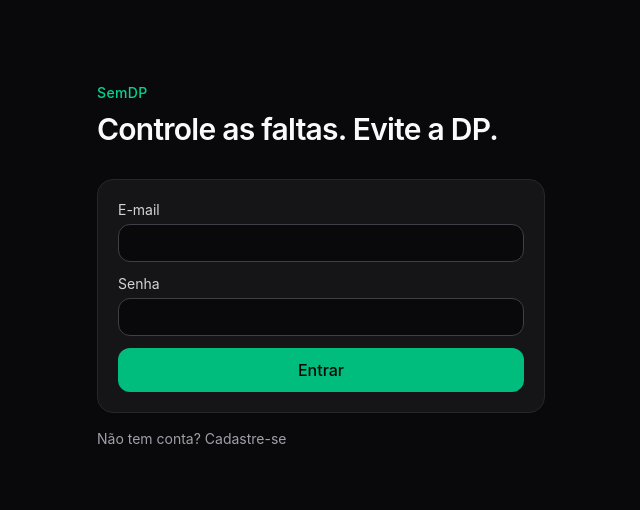
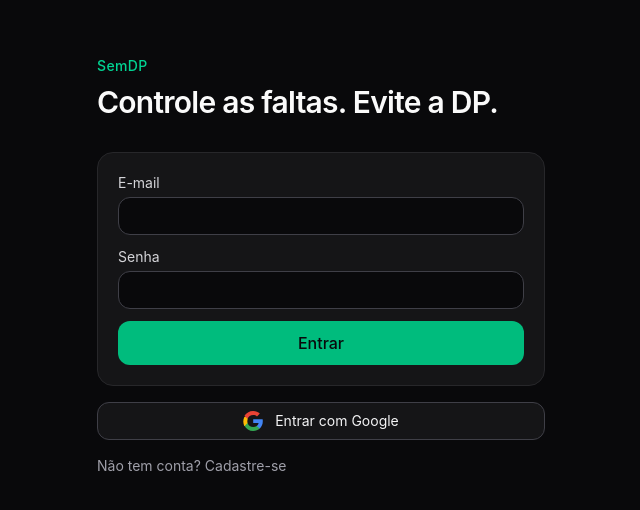
Before and after one commit to oalfinho/SemDP, a React (Vite) app: page / in a window 1280 px wide. Shown: the part 134-644 px from the top of the page, without its empty margins (319-959 px from the left). Built offline with nearby package versions, Linux system fonts and the light colour scheme; no server answers.

Commit message:
ui(auth): adicionar ícone do Google e melhorar loading no botão de login

```diff
--- a/src/components/AuthScreen.tsx
+++ b/src/components/AuthScreen.tsx
@@ -2,7 +2,7 @@ import { useState, type FormEvent } from 'react'
 import { useAuth } from '../context/AuthContext'
 
 export function AuthScreen() {
-  const { signIn, signUp } = useAuth()
+  const { signIn, signUp, signInWithGoogle } = useAuth()
   const [modo, setModo] = useState<'entrar' | 'criar'>('entrar')
   const [email, setEmail] = useState('')
   const [senha, setSenha] = useState('')
@@ -25,6 +25,15 @@ export function AuthScreen() {
     if (modo === 'criar') {
       setInfo('Conta criada. Confirme o email antes de entrar.')
     }
+  }
+
+  async function onGoogle() {
+    setErro(null)
+    setInfo(null)
+    setEnviando(true)
+    const message = await (signInWithGoogle ? signInWithGoogle() : Promise.resolve(''))
+    setEnviando(false)
+    if (message) setErro(message)
   }
 
   return (
@@ -69,6 +78,36 @@ export function AuthScreen() {
           </button>
         </form>
 
+        <div className="mt-4">
+          <button
+            type="button"
+            onClick={onGoogle}
+            disabled={enviando}
+            aria-label="Entrar com Google"
+            className="w-full flex items-center justify-center gap-3 rounded-xl border border-zinc-700 bg-white/5 px-4 py-2 text-sm text-zinc-100 hover:bg-white/10 disabled:opacity-60"
+          >
+            {enviando ? (
+              <>
+                <svg className="h-4 w-4 animate-spin text-zinc-100" viewBox="0 0 24 24" fill="none" xmlns="http://www.w3.org/2000/svg">
+                  <circle className="opacity-25" cx="12" cy="12" r="10" stroke="currentColor" strokeWidth="4"></circle>
+                  <path className="opacity-75" fill="currentColor" d="M4 12a8 8 0 018-8v4a4 4 0 00-4 4H4z" />
+                </svg>
+                Aguarde…
+              </>
+            ) : (
+              <>
+                <svg className="h-5 w-5" viewBox="0 0 533.5 544.3" xmlns="http://www.w3.org/2000/svg" aria-hidden="true">
+                  <path fill="#4285F4" d="M533.5 278.4c0-17.9-1.6-35.3-4.6-52.1H272v98.6h146.9c-6.3 34-25 62.8-53.4 82.2v68.2h86.3c50.4-46.5 81.7-114.8 81.7-196.9z"/>
+                  <path fill="#34A853" d="M272 544.3c72.9 0 134.2-24.2 178.9-65.9l-86.3-68.2c-24 16.1-54.6 25.6-92.6 25.6-71 0-131.3-47.9-152.7-112.1H31.5v70.6C75.6 488.5 168 544.3 272 544.3z"/>
+                  <path fill="#FBBC05" d="M119.3 324.1c-9.7-28.7-9.7-59.5 0-88.2V165.3H31.5c-38.9 77.8-38.9 169.1 0 246.9l87.8-88.1z"/>
+                  <path fill="#EA4335" d="M272 107.7c39.6 0 75.3 13.6 103.4 40.2l77.5-77.5C405.3 24.1 344 0 272 0 168 0 75.6 55.8 31.5 138.4l87.8 70.6C140.7 155.6 201 107.7 272 107.7z"/>
+                </svg>
+                Entrar com Google
+              </>
+            )}
+          </button>
+        </div>
+
         <button
           type="button"
           className="mt-4 text-sm text-zinc-400 hover:text-zinc-200"
```
